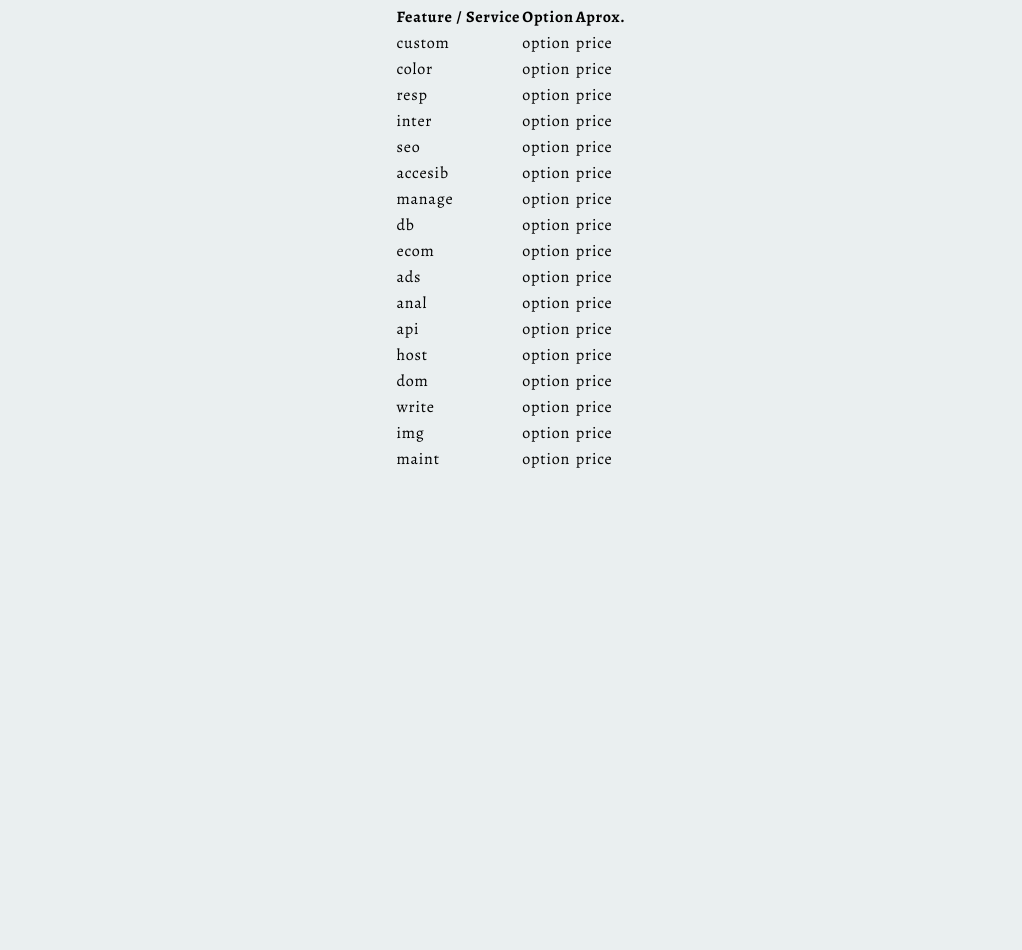
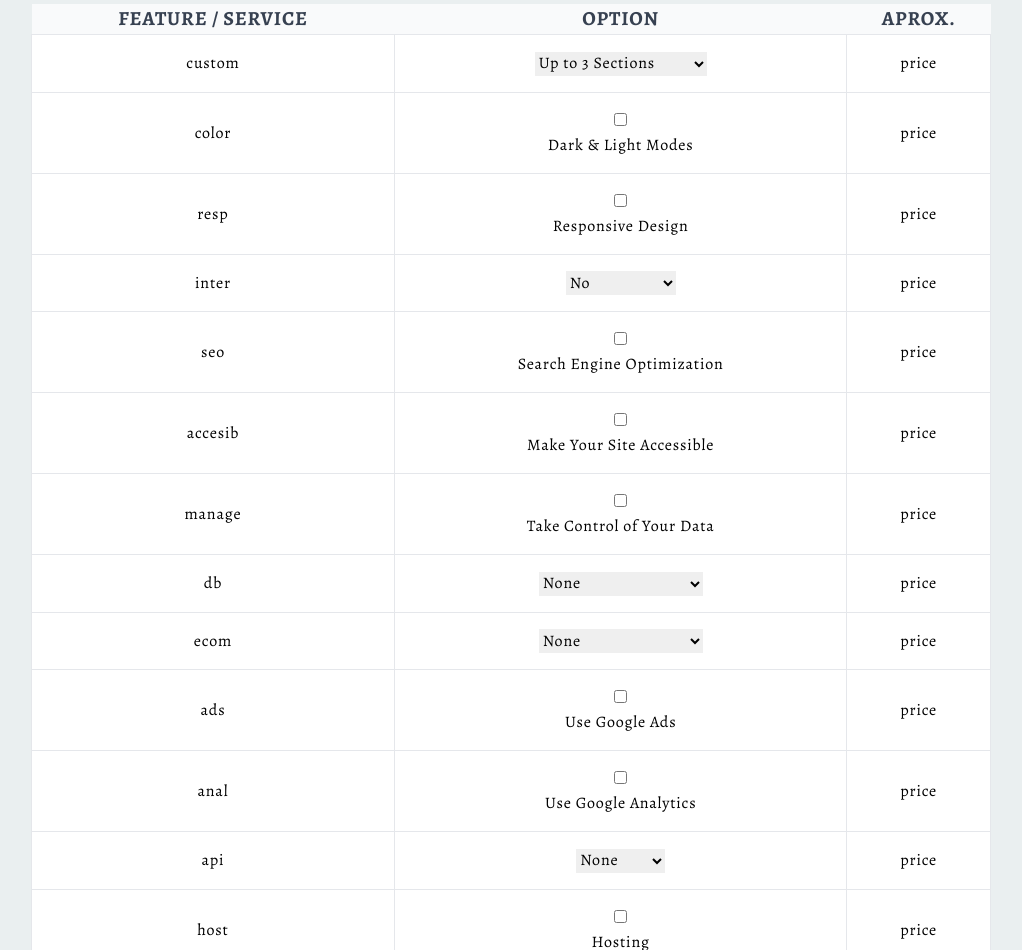
Before and after one commit to Tezcatlipoca0000/tez-web, a Next.js app: page /en in a window 1280 px wide. Shown: the part 1742-2692 px from the top of the page, without its empty margins (129-1151 px from the left). Before the commit the page ends 2214 px from the top, so only its background shows below. Built offline with nearby package versions, Linux system fonts and the light colour scheme.

Commit message:
continue Prices design

```diff
--- a/app/[locale]/components/Prices.js
+++ b/app/[locale]/components/Prices.js
@@ -1,33 +1,211 @@
 export default function Prices({ dictionary }) {
 
-    const options = [];
+    const components = {
+        customOption : () => {
+            return (
+                <select>
+                    <option>
+                        Up to 3 Sections
+                    </option>
+                    <option>
+                        4 - 6 Sections
+                    </option>
+                    <option>
+                        More than 7 Sections
+                    </option>
+                </select>
+            );
+        },
 
-    const featuresList = Object.keys(dictionary.Features).map((key, idx) => {
+        colorOption : () => {
+            return (
+                <>
+                    <input type="checkbox" />
+                    <p>Dark & Light Modes</p>
+                </>
+            );
+        },
+
+        respOption : () => {
+            return (
+                <>
+                    <input type="checkbox" />
+                    <p>Responsive Design</p>
+                </>
+            );
+        },
+
+        interOption : () => {
+            return (
+                <select>
+                    <option>
+                        No
+                    </option>
+                    <option>
+                        2 Languages
+                    </option>
+                    <option>
+                        More than 2
+                    </option>
+                </select>
+            );
+        },
+
+        seoOption : () => {
+            return (
+                <>
+                    <input type="checkbox" />
+                    <p>Search Engine Optimization</p>
+                </>
+            );
+        },
+
+        accesibOption : () => {
+            return (
+                <>
+                    <input type="checkbox" />
+                    <p>Make Your Site Accessible</p>
+                </>
+            );
+        },
+
+        manageOption : () => {
+            return (
+                <>
+                    <input type="checkbox" />
+                    <p>Take Control of Your Data</p>
+                </>
+            );
+        },
+
+        dbOption : () => {
+            return (
+                <select>
+                    <option>
+                        None
+                    </option>
+                    <option>
+                        Create and Mantain
+                    </option>
+                    <option>
+                        Integrate
+                    </option>
+                </select>
+            );
+        },
+
+        ecomOption : () => {
+            return (
+                <select>
+                    <option>
+                        None
+                    </option>
+                    <option>
+                        Create and Mantain
+                    </option>
+                    <option>
+                        Integrate
+                    </option>
+                </select>
+            );
+        },
+
+        adsOption : () => {
+            return (
+                <>
+                    <input type="checkbox" />
+                    <p>Use Google Ads</p>
+                </>
+            );
+        },
+
+        analOption : () => {
+            return (
+                <>
+                    <input type="checkbox" />
+                    <p>Use Google Analytics</p>
+                </>
+            );
+        },
+
+        apiOption : () => {
+            return (
+                <>
+                <select>
+                    <option>
+                        None
+                    </option>
+                    <option>
+                        1 or 2
+                    </option>
+                    <option>
+                        3 or More
+                    </option>
+                </select>
+                </>
+            );
+        },
+
+        hostOption : () => {
+            return (
+                <>
+                    <input type="checkbox" />
+                    <p>Hosting</p>
+                </>
+            );
+        },
+
+        domOption : () => {
+            return (
+                <>
+                    <input type="checkbox" />
+                    <p>Domain</p>
+                </>
+            );
+        },
+
+        writeOption : () => {
+            return (
+                <>
+                    <input type="checkbox" />
+                    <p>Copywrite</p>
+                </>
+            );
+        },
+
+        imgOption : () => {
+            return (
+                <>
+                    <input type="checkbox" />
+                    <p>Image Licencing</p>
+                </>
+            );
+        },
+
+        maintOption : () => {
+            return (
+                <>
+                    <input type="checkbox" />
+                    <p>Maintenance</p>
+                </>
+            );
+        },
+    };
+
+    const options = [<components.customOption />, <components.colorOption />, <components.respOption />, <components.interOption />, <components.seoOption />, <components.accesibOption />, <components.manageOption />, <components.dbOption />, <components.ecomOption />, <components.adsOption />, <components.analOption />, <components.apiOption />, <components.hostOption />, <components.domOption />, <components.writeOption />, <components.imgOption />, <components.maintOption />];
+    const feats = Object.keys(dictionary.Features);
+    const servs = Object.keys(dictionary.Services);
+    const rows = [...feats, ...servs];
+    const bodyRows = rows.map((key, idx) => {
         return (
-            <tr key={key}>
-                <td>
+            <tr key={key} className="bg-white dark:bg-gray-800 dark:border-gray-700">
+                <td className="border text-center p-4">
                     {key}
                 </td>
-                <td>
-                    option
+                <td className="border text-center p-4">
+                    {options[idx]}
                 </td>
-                <td>
-                    price
-                </td>
-            </tr>
-        );
-    });
-
-    const servicesList = Object.keys(dictionary.Services).map((key, idx) => {
-        return (
-            <tr key={key}>
-                <td>
-                    {key}
-                </td>
-                <td>
-                    option
-                </td>
-                <td>
+                <td className="border text-center p-4">
                     price
                 </td>
             </tr>
@@ -37,8 +215,8 @@ export default function Prices({ dictionary }) {
     return (
         <>
         <h2>Prices:</h2>
-        <table>
-            <thead>
+        <table className="w-3/4 table-auto">
+            <thead className="text-xl text-gray-700 uppercase bg-gray-50 dark:bg-gray-700 dark:text-gray-400">
                 <tr>
                     <th>
                         Feature / Service
@@ -52,8 +230,7 @@ export default function Prices({ dictionary }) {
                 </tr>
             </thead>
             <tbody>
-                {featuresList}
-                {servicesList}
+                {bodyRows}
             </tbody>
             <tfoot>
 
```
